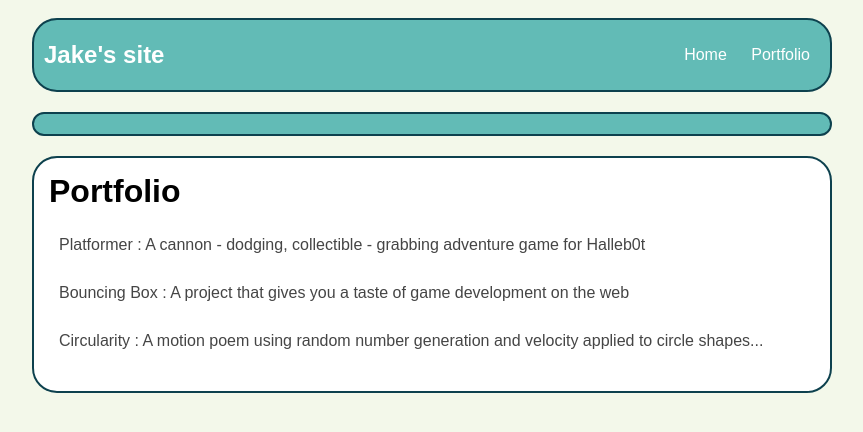
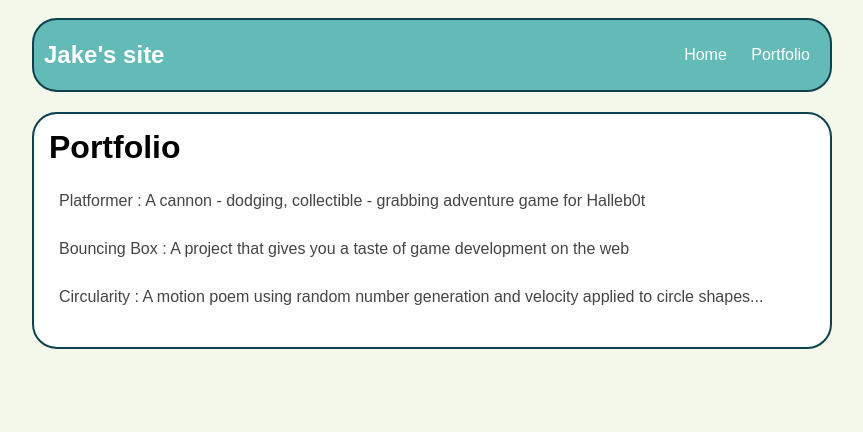
Before and after one commit to Jakeqn/Jakeqn.github.io, a plain HTML site: page portfolio.html in a window 1280 px wide. Shown: the whole page, without its empty margins (208-1071 px from the left). Drawn offline with Linux system fonts and the light colour scheme.

Commit message:
add portfolio.html

```diff
--- a/portfolio.html
+++ b/portfolio.html
@@ -19,9 +19,6 @@
             </li>
           </ul>
         </nav>
-        <nav>
-          <!-- nav stuff -->
-        </nav>
         <main>
             <div class="content">
                 <h1>Portfolio</h1>
```
